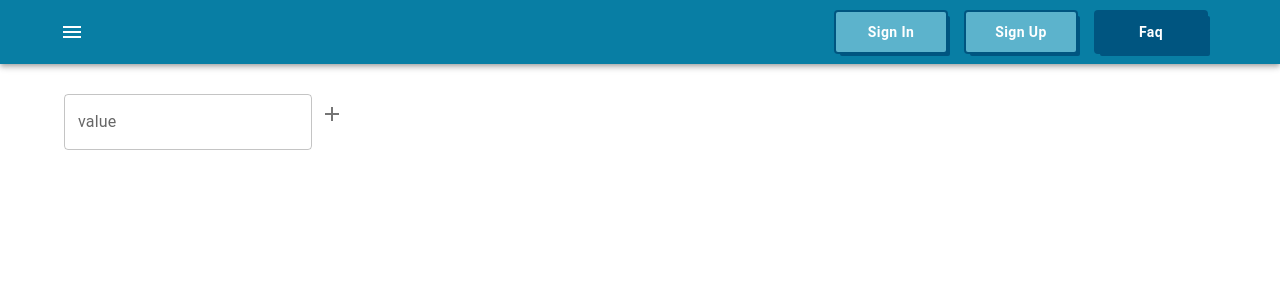
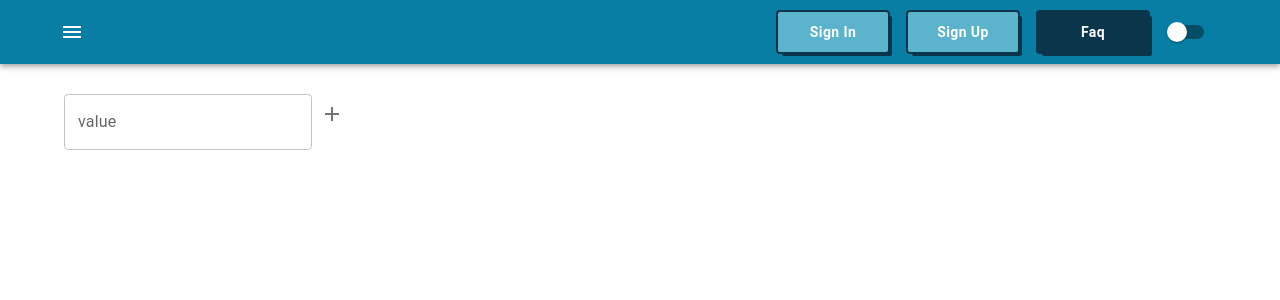
Before and after one commit to john1925brown/todoList, a React (Create React App) app: page / in a window 1280 px wide. Shown: the top 300 px of the page. Built offline with nearby package versions, Linux system fonts and the light colour scheme.

Commit message:
fix theme bug

```diff
--- a/src/AppWithRedux.tsx
+++ b/src/AppWithRedux.tsx
@@ -5,13 +5,13 @@ import './App.css';
 import {
   AppBar,
   Container,
-  createTheme,
   IconButton,
-  Button,
   Paper,
-  ThemeProvider,
   Toolbar,
+  CssBaseline,
+  Switch,
 } from '@mui/material';
+import { createTheme, ThemeProvider } from '@mui/material/styles';
 import MenuIcon from '@mui/icons-material/Menu';
 import { Grid } from '@mui/system';
 import { containerSx } from './components/todoList/Todolist.styles';
@@ -26,8 +26,8 @@ import {} from './state/tasks-reducer';
 import { useDispatch } from 'react-redux';
 import { useSelector } from 'react-redux';
 import { AppRootStateType } from './state/store';
-import { useCallback } from 'react';
-import { NavButton } from './components/NavButtoun';
+import { useCallback, useState } from 'react';
+import { NavButton } from './components/NavButton';
 
 export type FilterValuesType = 'all' | 'active' | 'completed' | 'firstThree';
 
@@ -77,12 +77,23 @@ export function AppWithRedux() {
     dispatch(action);
   }, []);
 
+  // THEME
+
+  type ThemeMode = 'dark' | 'light';
+
+  const [themeMode, setThemeMode] = useState<ThemeMode>('light');
+
+  const changeMode = () => {
+    setThemeMode(themeMode === 'light' ? 'dark' : 'light');
+  };
+
   const theme = createTheme({
     palette: {
+      mode: themeMode,
       primary: {
         main: '#087EA4',
         light: '#5CB3CC',
-        dark: '#005580',
+        dark: '#0a354b',
         contrastText: '#ffffff',
       },
     },
@@ -91,6 +102,7 @@ export function AppWithRedux() {
   return (
     <div className="App">
       <ThemeProvider theme={theme}>
+        <CssBaseline />
         <AppBar position="static" sx={{ mb: '30px' }}>
           <Toolbar>
             <Container maxWidth={'lg'} sx={containerSx}>
@@ -98,18 +110,12 @@ export function AppWithRedux() {
                 <MenuIcon />
               </IconButton>
               <div>
-                <NavButton color="inherit" theme={theme}>
-                  Sign in
-                </NavButton>
-                <NavButton color="inherit" theme={theme}>
-                  Sign up
-                </NavButton>
+                <NavButton color="inherit">Sign in</NavButton>
+                <NavButton color="inherit">Sign up</NavButton>
                 <NavButton background={theme.palette.primary.dark}>
                   Faq
                 </NavButton>
-                {/* <NavButton color="inherit" theme={theme} background={'dodgerblue'}> */}
-                {/* FAQ */}
-                {/* </NavButton> */}
+                <Switch color={'default'} onChange={changeMode} />
               </div>
             </Container>
           </Toolbar>
--- /dev/null
+++ b/src/components/NavButton.ts
@@ -0,0 +1,18 @@
+import Button from '@mui/material/Button';
+import { styled } from '@mui/material/styles';
+
+type Props = {
+  background?: string;
+};
+
+export const NavButton = styled(Button)<Props>(({ background, theme }) => ({
+  minWidth: '110px',
+  fontWeight: 'bold',
+  boxShadow: `0 0 0 2px ${theme.palette.primary.dark}, 4px 4px 0 0 ${theme.palette.primary.dark}`,
+  borderRadius: '2px',
+  textTransform: 'capitalize',
+  margin: '0 10px',
+  padding: '8px 24px',
+  color: theme.palette.primary.contrastText,
+  background: background || theme.palette.primary.light,
+}))
--- a/src/components/NavButtoun.ts
+++ /dev/null
@@ -1,23 +0,0 @@
-import { createTheme, ThemeProvider } from '@mui/material/styles';
-import Button from '@mui/material/Button';
-import { styled } from '@mui/material/styles';
-
-// Типизация для NavButton
-type Props = {
-  background?: string;
-};
-
-// Исправленный NavButton
-export const NavButton = styled(Button)<Props>(({ background, theme }) => {
-  return {
-    minWidth: '110px',
-    fontWeight: 'bold',
-    boxShadow: `0 0 0 2px ${theme.palette.primary.dark}, 4px 4px 0 0 ${theme.palette.primary.dark}`,
-    borderRadius: '2px',
-    textTransform: 'capitalize',
-    margin: '0 10px',
-    padding: '8px 24px',
-    color: theme.palette.primary.contrastText,
-    background: background || theme.palette.primary.light,
-  };
-});
```
